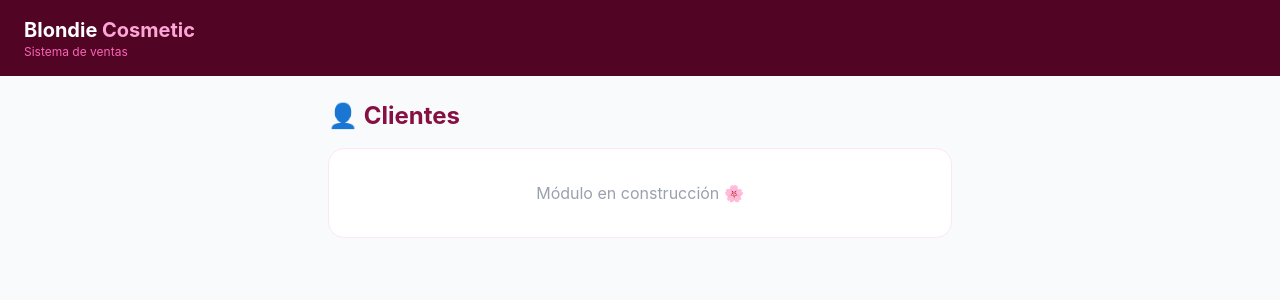
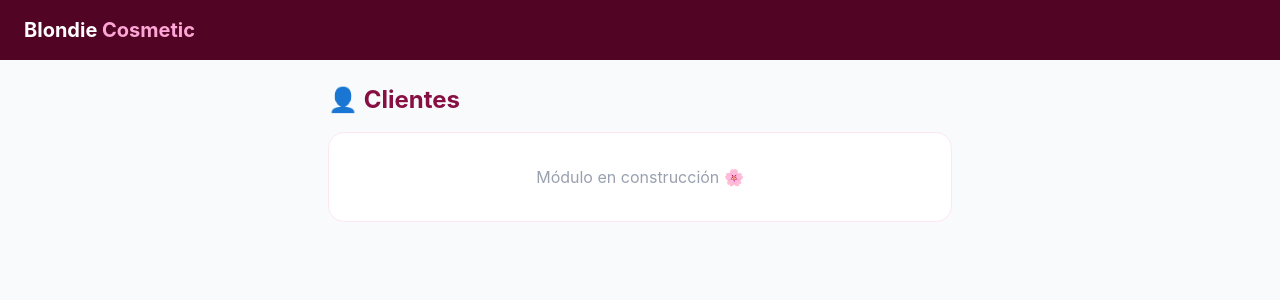
Before and after one commit to fran09fuentes-bot/Blondie-cosmetic, a React (Vite) app: page /clientes in a window 1280 px wide. Shown: the top 300 px of the page. Built offline with nearby package versions, Linux system fonts and the light colour scheme.

Commit message:
Update App.jsx

```diff
--- a/src/App.jsx
+++ b/src/App.jsx
@@ -1,37 +1,16 @@
-import { BrowserRouter, Routes, Route, Link, useNavigate } from 'react-router-dom'
-
-// Páginas placeholder
-function Ventas() { return <Pagina titulo="💰 Ventas" /> }
-function Inventario() { return <Pagina titulo="📦 Inventario" /> }
-function Clientes() { return <Pagina titulo="👤 Clientes" /> }
-function Reporte() { return <Pagina titulo="📅 Reportes" /> }
-function Metas() { return <Pagina titulo="🎯 Metas" /> }
-function Caja() { return <Pagina titulo="🏧 Caja del día" /> }
-function CajaChica() { return <Pagina titulo="💵 Caja chica" /> }
-function Proveedores() { return <Pagina titulo="🚚 Proveedores" /> }
-function Puntos() { return <Pagina titulo="⭐ Puntos" /> }
+import { BrowserRouter, Routes, Route, Link } from 'react-router-dom'
+import Inventario from './pages/Inventario'
 
 function Pagina({ titulo }) {
   return (
     <div className="min-h-screen bg-gray-50">
-      <Header />
+      <div className="bg-pink-950 px-6 py-4 flex items-center justify-between">
+        <Link to="/"><h1 className="text-xl font-bold text-white">Blondie <span className="text-pink-300">Cosmetic</span></h1></Link>
+      </div>
       <div className="p-6 max-w-2xl mx-auto">
         <h2 className="text-2xl font-bold text-pink-900 mb-4">{titulo}</h2>
-        <div className="bg-white rounded-2xl p-8 border border-pink-100 text-center text-gray-400">
-          Módulo en construcción 🌸
-        </div>
+        <div className="bg-white rounded-2xl p-8 border border-pink-100 text-center text-gray-400">Módulo en construcción 🌸</div>
       </div>
-    </div>
-  )
-}
-
-function Header() {
-  return (
-    <div className="bg-pink-950 px-6 py-4 flex items-center justify-between">
-      <Link to="/">
-        <h1 className="text-xl font-bold text-white">Blondie <span className="text-pink-300">Cosmetic</span></h1>
-        <p className="text-pink-400 text-xs">Sistema de ventas</p>
-      </Link>
     </div>
   )
 }
@@ -48,10 +27,12 @@ function Dashboard() {
     { icon: '🚚', label: 'Proveedores', path: '/proveedores' },
     { icon: '⭐', label: 'Puntos', path: '/puntos' },
   ]
-
   return (
     <div className="min-h-screen bg-gray-50">
-      <Header />
+      <div className="bg-pink-950 px-6 py-4">
+        <h1 className="text-xl font-bold text-white">Blondie <span className="text-pink-300">Cosmetic</span></h1>
+        <p className="text-pink-400 text-xs">Sistema de ventas</p>
+      </div>
       <div className="p-4 max-w-2xl mx-auto">
         <div className="bg-pink-950 rounded-2xl p-4 mb-4 grid grid-cols-2 gap-3">
           <div><p className="text-pink-400 text-xs">Ventas hoy</p><p className="text-white text-2xl font-bold">$0</p></div>
@@ -80,15 +61,15 @@ function App() {
     <BrowserRouter>
       <Routes>
         <Route path="/" element={<Dashboard />} />
-        <Route path="/ventas" element={<Ventas />} />
         <Route path="/inventario" element={<Inventario />} />
-        <Route path="/clientes" element={<Clientes />} />
-        <Route path="/reporte" element={<Reporte />} />
-        <Route path="/metas" element={<Metas />} />
-        <Route path="/caja" element={<Caja />} />
-        <Route path="/caja-chica" element={<CajaChica />} />
-        <Route path="/proveedores" element={<Proveedores />} />
-        <Route path="/puntos" element={<Puntos />} />
+        <Route path="/ventas" element={<Pagina titulo="💰 Ventas" />} />
+        <Route path="/clientes" element={<Pagina titulo="👤 Clientes" />} />
+        <Route path="/reporte" element={<Pagina titulo="📅 Reportes" />} />
+        <Route path="/metas" element={<Pagina titulo="🎯 Metas" />} />
+        <Route path="/caja" element={<Pagina titulo="🏧 Caja del día" />} />
+        <Route path="/caja-chica" element={<Pagina titulo="💵 Caja chica" />} />
+        <Route path="/proveedores" element={<Pagina titulo="🚚 Proveedores" />} />
+        <Route path="/puntos" element={<Pagina titulo="⭐ Puntos" />} />
       </Routes>
     </BrowserRouter>
   )
```
